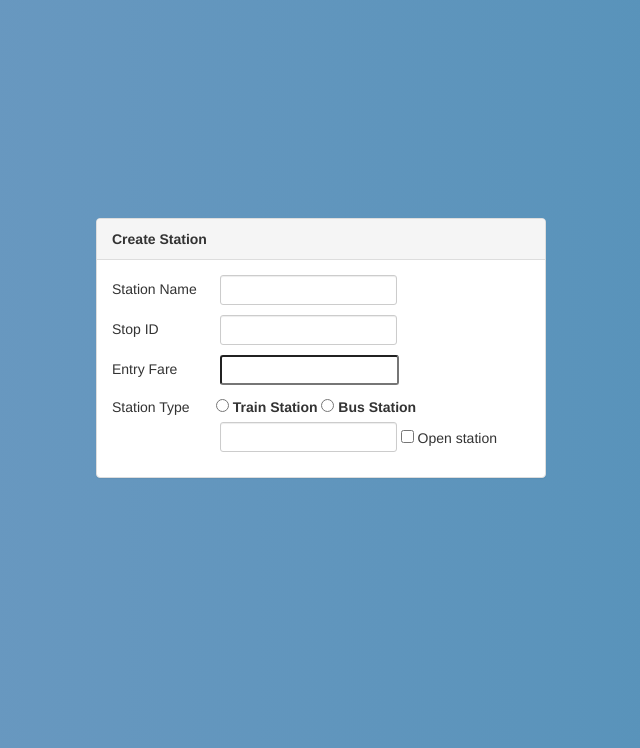
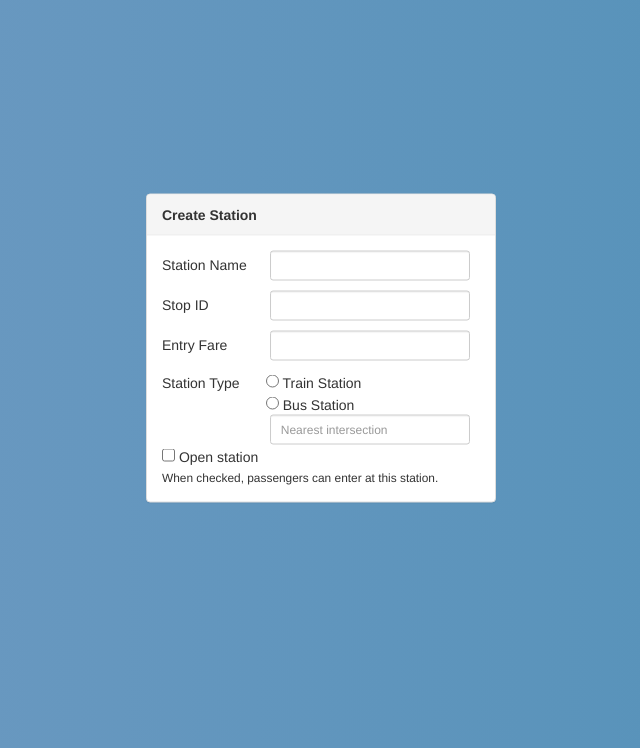
Before and after one commit to jacobcwebber/CS4400_Project, a Flask app: page /create-station in a window 1280 px wide. Shown: the part 52-800 px from the top of the page, without its empty margins (319-959 px from the left). Run offline with Flask 2, Linux system fonts and the light colour scheme; some libraries are stand-ins or nearby versions.

Commit message:
finished admin gui, major additions to app.py

```diff
--- a/app.py
+++ b/app.py
@@ -224,7 +224,7 @@ class CreateStationForm(Form):
     stopId = StringField('')
     fare = StringField('')
     typeRadio = RadioField('', choices=[('train', 'Train Station'), ('bus', 'Bus Station')])
-    intersection = StringField('')
+    intersection = StringField('', render_kw={"placeholder": "Nearest intersection"})
     openStation = BooleanField('')
 
 @app.route('/create-station')
@@ -233,15 +233,24 @@ def create_station():
 
     return render_template('create_station.html', form=form)
 
+class StationDetailForm(Form):
+    fare = StringField('')
+    openStation = BooleanField('')
+
 @app.route('/station-detail/<string:id>/')
 @is_logged_in
 @is_admin
 def station_detail(id):
+    form = StationDetailForm(request.form)
+
     cur = connection.cursor()
-    result = cur.execute("SELECT * FROM stations WHERE id = %s", [id])
-    station = result.fetchone()
+    result = cur.execute("SELECT * FROM Station s LEFT OUTER JOIN BusStation b "
+                         "ON s.StopID = b.StopID "
+                         "WHERE s.StopID = %s"
+                         , [id])
+    station = cur.fetchone()
 
-    return render_template('station_detail.html', id=station)
+    return render_template('station_detail.html', form=form, station=station)
 
 @app.route('/suspended-cards')
 @is_logged_in
--- a/templates/create_station.html
+++ b/templates/create_station.html
@@ -1,41 +1,39 @@
 {% extends 'layout.html' %}
 
 {% block body %}
-<div class="panel panel-default h-v-center" style="width: 450px">
+<div class="panel panel-default h-v-center" style="width: 350px">
     <div class="panel-heading"><b>Create Station</b></div>
     <div class="panel-body">
     {% from "includes/_formhelpers.html" import render_field %}
     <form class="form-inline">
         <div class="form-group">
             <span style="display: inline-block; width: 100px">Station Name</span>
-            {{render_field(form.name, class_="form-control input-sm")}} <p></p>
+            {{render_field(form.name, style="width: 200px", class_="form-control input-sm")}} <p></p>
         </div>
         <div class="form-group">
             <span style="display: inline-block; width: 100px">Stop ID</span>
-            {{render_field(form.stopId, class_="form-control input-sm")}} <p></p>
+            {{render_field(form.stopId, style="width: 200px", class_="form-control input-sm")}} <p></p>
         </div>
         <div class="form-group">
             <span style="display: inline-block; width: 100px">Entry Fare</span>
-            {{render_field(form.fare, class_="radio input-sm")}} <p></p>
+            {{render_field(form.fare, style="width: 200px", class_="form-control input-sm")}} <p></p>
         </div>
         <div class="form-group">
             <span style="display: inline-block; width: 100px">Station Type</span>
-            {% for subfield in form.typeRadio %}
-                <tr>
-                    <td>{{ subfield }}</td>
-                    <td>{{ subfield.label }}</td>
-                </tr>
-            {% endfor %}
-        </div>
-        <div class="form-group">
-            <span style="display: inline-block; width: 100px"></span>
-            {{render_field(form.intersection, class_="form-control input-sm")}} <p></p>
+                    <input id="typeRadio-0" name="typeRadio" type="radio" value="train">
+                    <span for="typeRadio-0">Train Station</span> <br>
+                    <span style="display: inline-block; width: 100px"></span>
+                    <input id="typeRadio-1" name="typeRadio" type="radio" value="bus">
+                    <span for="typeRadio-1">Bus Station</span> <br>
+                    <span style="display: inline-block; width: 100px"></span>
+                    {{render_field(form.intersection, style="width: 200px", class_="form-control input-sm")}}
         </div>
         <div class="form-group">
             <span class="custom-control custom-checkbox">
                 <input type="checkbox" class="custom-control-input">
                 <span class="custom-control-indicator"></span>
-                <span class="custom-control-description">Open station</span><p></p>
+                <span class="custom-control-description">Open station</span> <br>
+                <span><small>When checked, passengers can enter at this station.</small></span>
             </span>
 
         </div>
--- a/templates/station_management.html
+++ b/templates/station_management.html
@@ -31,7 +31,7 @@
                 <a href="/create-station" class='btn btn-primary' style="width: 120px">Create Station</a>
             </form>
             <form method="get">
-                <a href="/station-detail/<string:id>/" class='d-inline btn btn-primary' style="width: 120px">View Station</a>
+                <a href="/station-detail/N11/" class='d-inline btn btn-primary' style="width: 120px">View Station</a>
             </form>
         </center>
     </div>
```
Also changed, not shown: templates/station_detail.html (+34 -2 lines), static/css/styles.css (line endings or trailing spaces).
